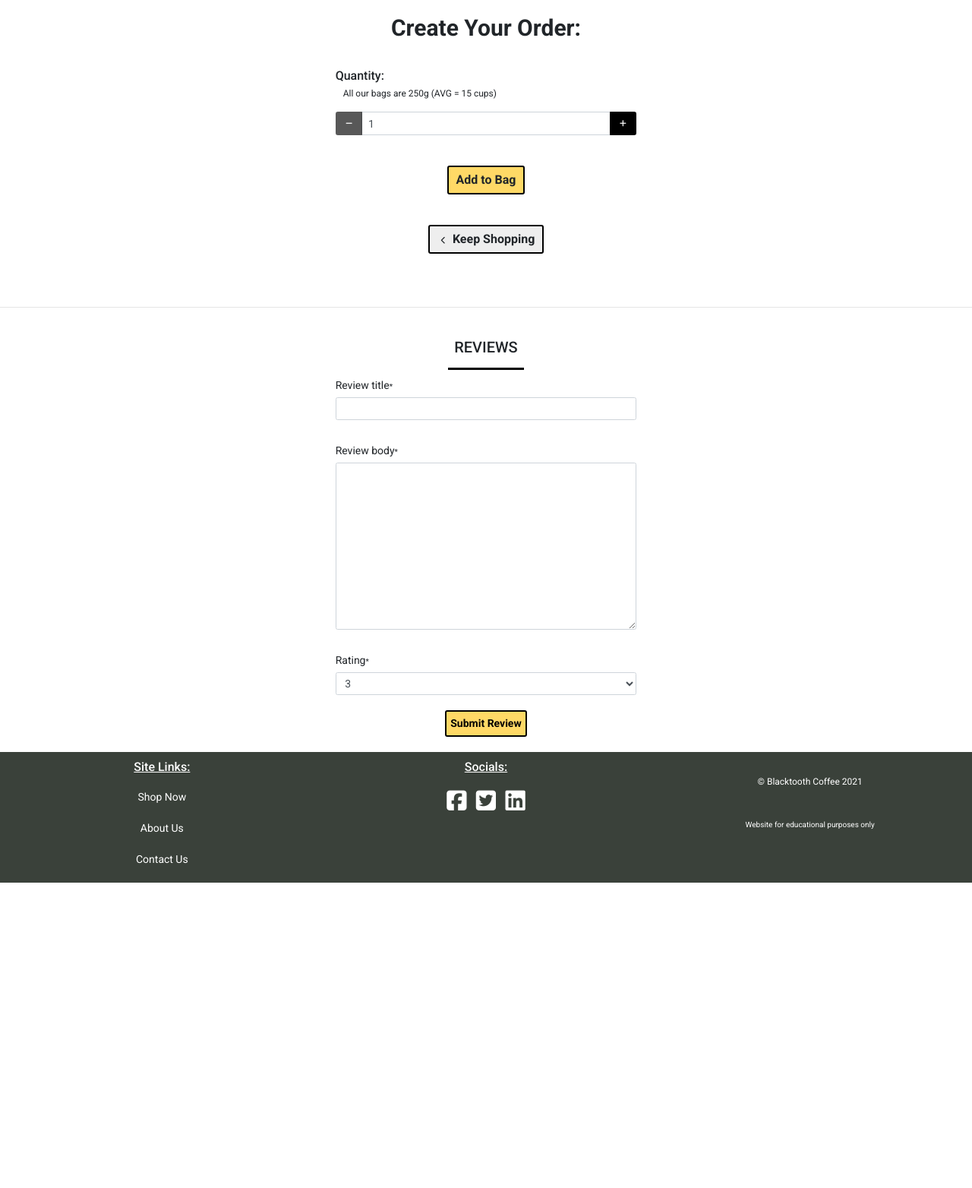
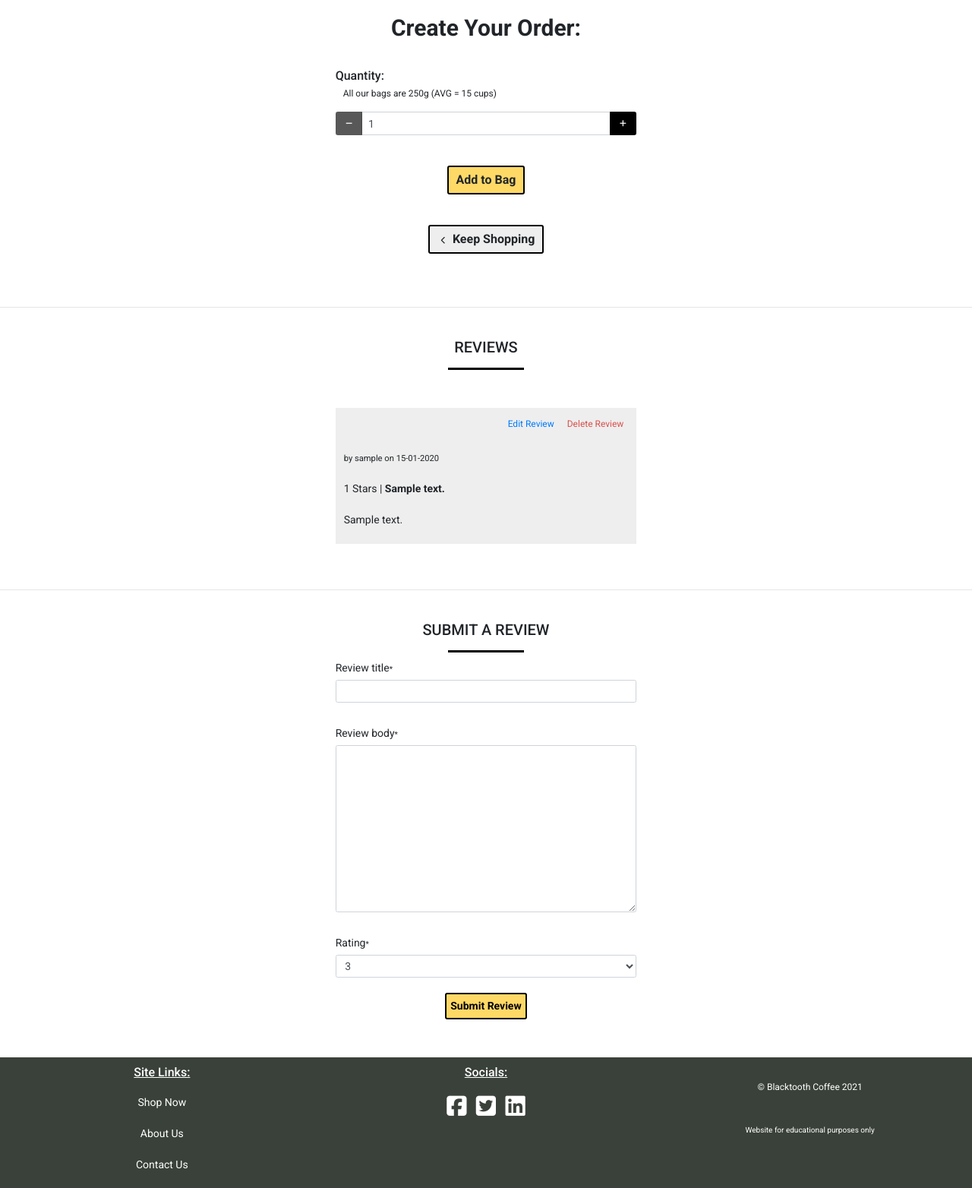
Before and after one commit to scottsimpson91/CI-MS4-Blacktooth-Coffee, a Django app: page /products/1/ in a window 1280 px wide. Shown: the part 568-2132 px from the top of the page at 76% size. Before the commit the page ends 1730 px from the top, so only its background shows below. Run offline with Django 3.2, Linux system fonts and the light colour scheme; a user stored in the database is signed in; tables that the repository leaves empty hold one stand-in row (values such as "Sample post"); grey boxes marked "Sample" are stand-in pictures; some libraries are stand-ins or nearby versions.

Commit message:
FEAT: Update product_detail template to incorporate reviews/reviews form

```diff
--- a/products/templates/products/product_detail.html
+++ b/products/templates/products/product_detail.html
@@ -103,10 +103,36 @@
             <div class="col-sm-8 col-md-6 col-lg-4 offset-sm-2 offset-md-3 offset-lg-4">
                 <h2 class="heading">Reviews</h2>
                 <hr class="heading-hr">
+                <div class="review-section">
+                    {% for review in product.reviews.all %}
+                        <div class="review-content">
+                            {% if review.user == request.user or request.user.is_superuser %}
+                                <div class="text-right">
+                                    <a class="btn edit-review-button" href="">Edit Review </a>
+                                    {% if request.user.is_superuser %}
+                                        <a class="btn delete-review-button" href=""> Delete Review</a>
+                                    {% endif %}
+                                </div>
+                            {% endif %}
+                            <p class="review-paragraph"><small>by {{ review.user }} on {{ review.date_added|date:"d-m-Y" }}</small></p>
+                            <p class="review-paragraph">{{ review.rating }} Stars |  <strong>{{ review.review_title }}</strong></p>
+                            <p class="review-paragraph">{{ review.review_body }}</p>
+                        </div>
+                    {% empty %}
+                        <div class="review-no-content">
+                            <p class="review-paragraph">There are currently no reviews for this product. Please add one below!</p>
+                        </div>
+                    {% endfor %}
                 </div>
             </div>
+        </div>
+        <hr>
+<!--======================================== PRODUCT REVIEWS FORM ========================================-->
         <div class="row">
             <div class="col-sm-8 col-md-6 col-lg-4 offset-sm-2 offset-md-3 offset-lg-4">
+                <h2 class="heading">Submit a Review</h2>
+                <hr class="heading-hr">
+                {% if request.user.is_authenticated %}
                     <form method="POST" action="{% url 'add_review' product.id %}">
                         {% csrf_token %}
                         {{ form|crispy }}
@@ -114,6 +140,11 @@
                             <button class="btn btn-lg add-review-button" type="submit">Submit Review</button>
                         </div>
                     </form>
+                {% else %}
+                    <div class="review-no-content">
+                        <p class="review-paragraph">You must have an account or be logged in to leave a review.</p>
+                    </div>
+                {% endif %}
             </div>
         </div>
     </div>
--- a/products/views.py
+++ b/products/views.py
@@ -145,7 +145,7 @@ def delete_product(request, product_id):
 
 @login_required
 def add_review(request, product_id):
-    """ Add a rewiew for a product """
+    """ Add a review for a product """
 
     product = get_object_or_404(Product, pk=product_id)
 
--- a/static/css/base.css
+++ b/static/css/base.css
@@ -1143,3 +1143,40 @@ select option[value=""] {
     border: 2px solid #000;
     padding: 0.5rem;
 }
+
+.review-container {
+    min-height: 75vh;
+    margin-bottom: 5rem;
+}
+
+.review-content {
+    margin: 5rem 0;
+    border: 1px solid #EEE;
+    padding: 0 1rem;
+    background-color: #EEE;
+}
+
+.review-no-content {
+    margin: 5rem 0;
+    padding: 0 1rem;
+    text-align: center;
+}
+
+.review-paragraph, .review-paragraph strong {
+    font-size: 1.4rem;
+    margin: 2rem 0;
+}
+
+.edit-review-button {
+    padding-right: 0.5rem;
+    padding-top: 1rem;
+    font-size: 1.2rem;
+    color: #007BFF;
+}
+
+.delete-review-button {
+    padding-right: 0.5rem;
+    padding-top: 1rem;
+    font-size: 1.2rem;
+    color: #D9534F;
+}
```
Lines whose indentation alone changed are shown as unchanged.
